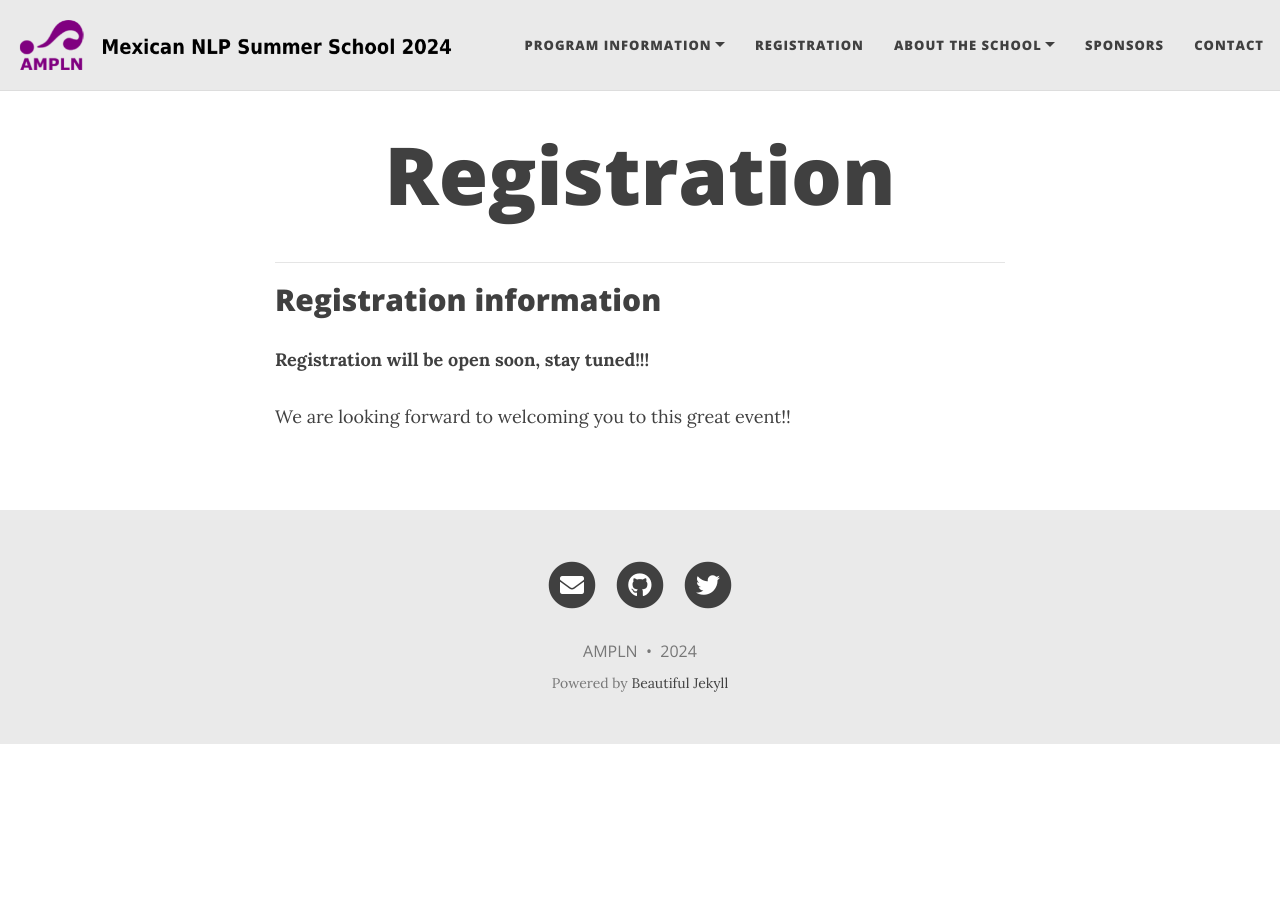
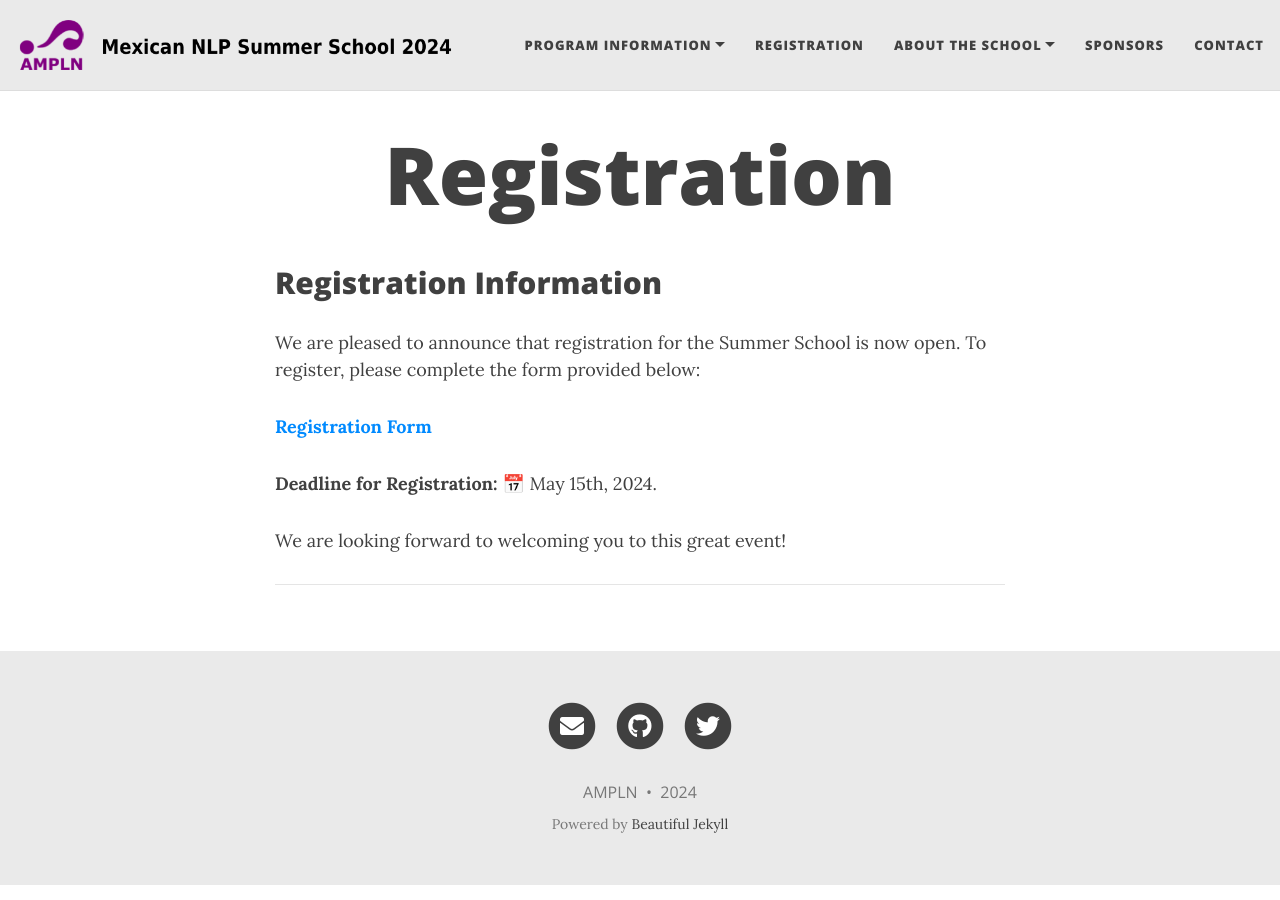
Before and after one commit to ampln/escuelaverano2024, a Jekyll site: the page built from registration.md, in a window 1280 px wide. Built offline with Jekyll 4.4.1, drawn with Linux system fonts in a browser that asks for light colours; nearby versions of some CDN libraries.

Commit message:
added registration form

```diff
--- a/registration.md
+++ b/registration.md
@@ -15,9 +15,14 @@ css: "/assets/css/index.css"
 <!-- Commented above because it repeats the same function as the website navigation bar -->
 
 
+## Registration Information
+
+We are pleased to announce that registration for the Summer School is now open. To register, please complete the form provided below:
+
+[**Registration Form**](https://forms.gle/QKrF9wSWHVchDPcE6)
+
+**Deadline for Registration:** 📅 May 15th, 2024.
+
+We are looking forward to welcoming you to this great event!
+
 ---
-## Registration information
-
-**Registration will be open soon, stay tuned!!!**
-
-We are looking forward to welcoming you to this great event!!
```
Also changed, not shown: 2 other files.
